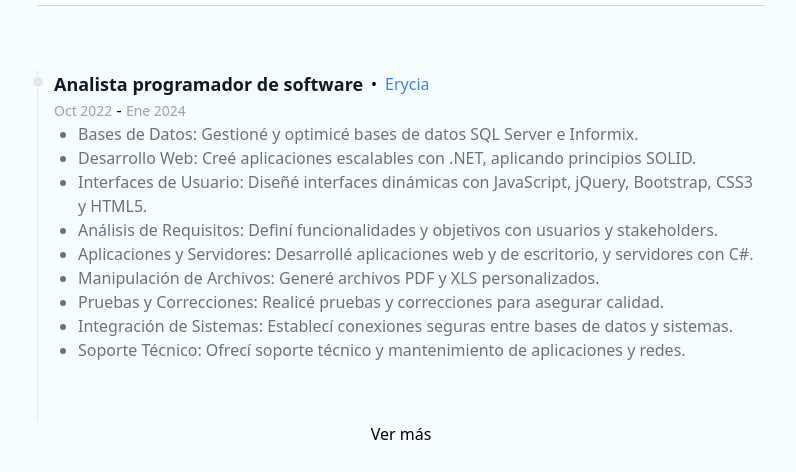
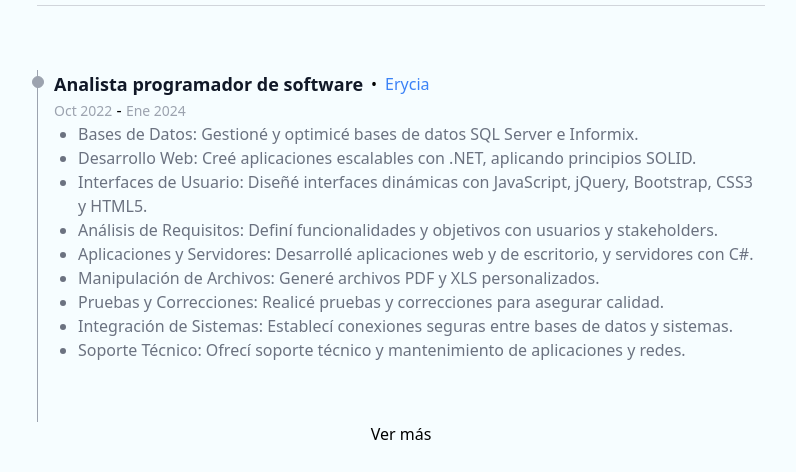
Before and after one commit to miguelAngelPG/portfolio, a Next.js app: page / in a window 1280 px wide. Shown: the part 319-791 px from the top of the page, without its empty margins (239-1035 px from the left). Built offline with nearby package versions, Linux system fonts and the light colour scheme.

Commit message:
change border colors light and dark mode

```diff
--- a/src/components/Experience.tsx
+++ b/src/components/Experience.tsx
@@ -19,7 +19,7 @@ export const Experience = () => {
     return (
 
         <section className={`flex items-center justify-center flex-col`}>
-            <ol className={`relative border-s border-gray-200 dark:border-gray-700`}>
+            <ol className={`relative border-s border-gray-400 dark:border-gray-700`}>
                 <TimelineItem experience={lang.experiences[0]} isSpanish={isSpanish}/>
                 <div className='overflow-y-hidden transition-all duration-1000 w-full mb-5' style={{ height: active ? ref.current?.offsetHeight : 0, opacity: active ? 1 : 0 }}>
                     {
@@ -51,7 +51,7 @@ const TimelineItem = ({ experience, isSpanish }: {experience: IExperience, isSpa
 
     return (
         <li className="mb-10 ms-4">
-            <div className="absolute w-3 h-3 bg-gray-200 rounded-full mt-1.5 -start-1.5 border border-white dark:border-gray-900 dark:bg-gray-700"></div>
+            <div className="absolute w-3 h-3 bg-gray-400 rounded-full mt-1.5 -start-1.5 border border-gray-400 dark:border-gray-700 dark:bg-gray-700"></div>
             <div className='flex items-center justify-start gap-2'>
                 <h3 className="text-lg font-semibold text-gray-900 dark:text-white">{experience.jobPosition}</h3>  •
                 <a
```
